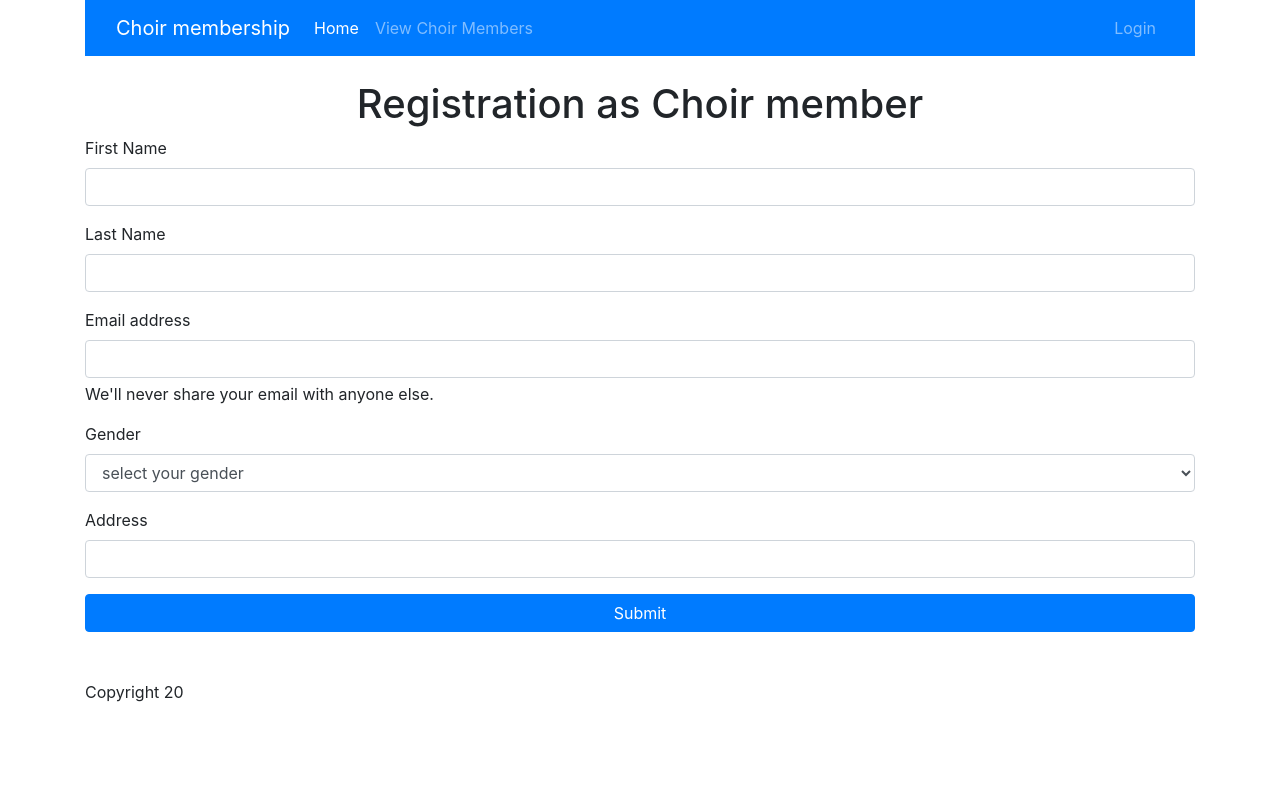
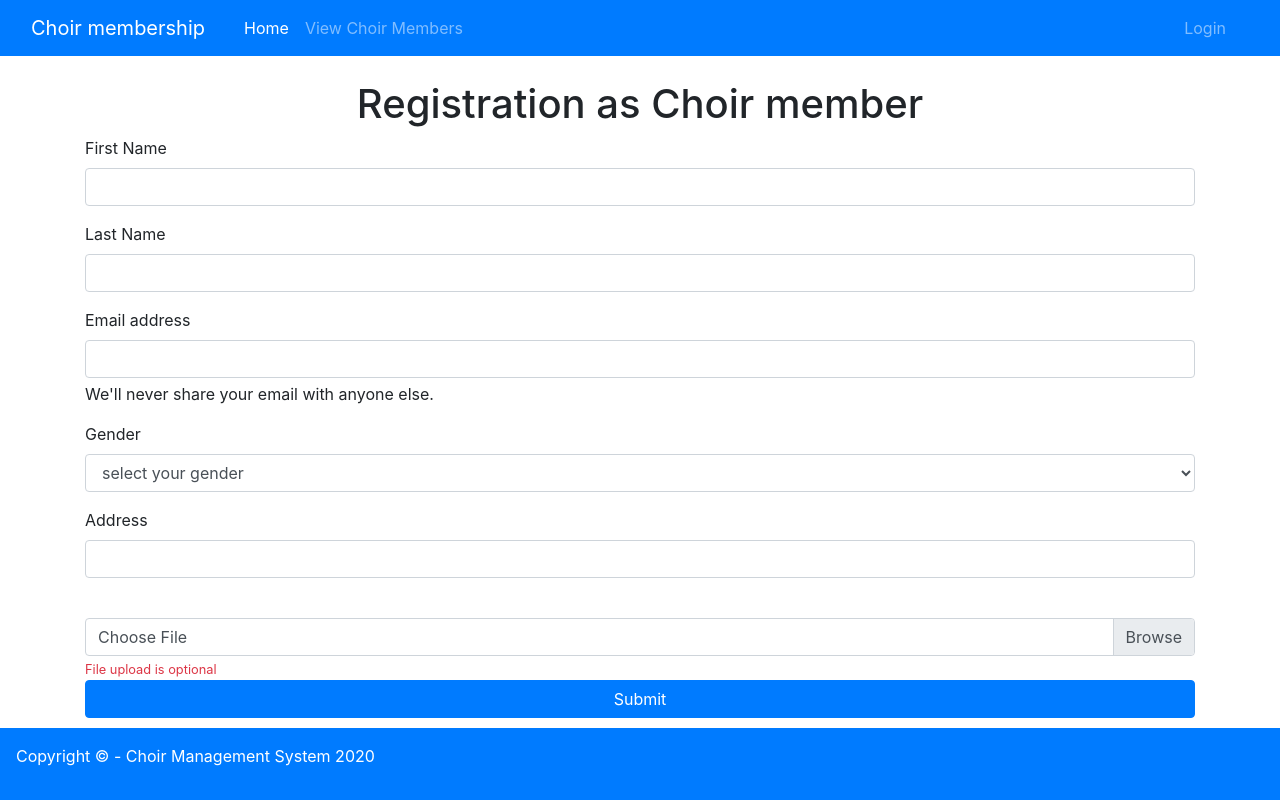
Before and after one commit to bukunmi2007/choirmanagement, a PHP site: page /index.php in a window 1280 px wide. Run offline with PHP 8.4, Linux system fonts and the light colour scheme; data that the repository does not hold is empty; some libraries are stand-ins or nearby versions.

Commit message:
Adjustment to facilitate Upload of picture_redesined footer_

```diff
--- a/db/conn.php
+++ b/db/conn.php
@@ -1,17 +1,17 @@
 <?php
     // Development Connection
-    // $hostname = '127.0.0.1';
-    // $db = 'choirmanagement_db';
-    // $user = 'root';
-    // $pass = '';
-    // $charset = 'utf8mb4';
+    $hostname = '127.0.0.1';
+    $db = 'choirmanagement_db';
+    $user = 'root';
+    $pass = '';
+    $charset = 'utf8mb4';
 
     // Remote Database Connection
-    $hostname = 'remotemysql.com';
-    $db = '3DRVz64Fib';
-    $user = '3DRVz64Fib';
-    $pass = 'Zqt4oUfcAJ';
-    $charset = 'utf8mb4';
+    // $hostname = 'remotemysql.com';
+    // $db = '3DRVz64Fib';
+    // $user = '3DRVz64Fib';
+    // $pass = 'Zqt4oUfcAJ';
+    // $charset = 'utf8mb4';
 
     //connector like jbdc and the likes
 
--- a/db/crud.php
+++ b/db/crud.php
@@ -9,9 +9,10 @@
         }
 
         //function to insert a new choir member into the choirmanagement database
-        public function insertChoirMember($firstname, $lastname, $emailaddress, $address, $gender){
+        public function insertChoirMember($firstname, $lastname, $emailaddress, $address, $gender, $avatar_path){
             try {
-                $sql = "INSERT INTO choir_member (firstname, lastname, emailaddress, address, gender_id) VALUES (:firstname, :lastname, :emailaddress, :address, :gender)";
+                $sql = "INSERT INTO choir_member (firstname, lastname, emailaddress, address, gender_id, avatar_path)
+                VALUES (:firstname, :lastname, :emailaddress, :address, :gender, :avatar_path)";
                 $stmt = $this->db->prepare($sql);
 
                 // bind all placeholders to the actual values
@@ -20,6 +21,7 @@
                 $stmt->bindparam(':emailaddress', $emailaddress);
                 $stmt->bindparam(':address', $address);
                 $stmt->bindparam(':gender', $gender);
+                $stmt->bindparam(':avatar_path', $avatar_path);
 
                 //execute statement
                 $stmt->execute();
--- a/includes/footer.php
+++ b/includes/footer.php
@@ -1,8 +1,13 @@
     <br>
     <br>
-        <div id="footer">
-            <?php echo "Copyright " . date("y"); ?>
+
+        <div id="footer" class="p-3 bg-primary text-white fixed-bottom">
+            <p class="text-centre"> Copyright &copy; - Choir Management System <?php echo date('Y'); ?> </p>
         </div>
+
+        <!-- <div id="footer">
+            <?php //echo "Copyright " . date("y"); ?>
+        </div> -->
 
     </div>
 <!-- Optional JavaScript; choose one of the two! -->
--- a/includes/header.php
+++ b/includes/header.php
@@ -32,7 +32,6 @@
     <title>choir management - <?php echo $title ?> </title>
   </head>
   <body>
-    <div class="container">
 
 
   <nav class="navbar navbar-expand-lg navbar-dark bg-primary">
@@ -41,7 +40,7 @@
           <button class="navbar-toggler" type="button" data-bs-toggle="collapse" data-bs-target="#navbarNav" aria-controls="navbarNav" aria-expanded="false" aria-label="Toggle navigation">
             <span class="navbar-toggler-icon"></span>
           </button>
-        <div class="collapse navbar-collapse" id="navbarNav">
+          <div class="collapse navbar-collapse container" id="navbarNav">
             <ul class="navbar-nav mr-auto">
               <li class="nav-item">
                 <a class="nav-link active" aria-current="page" href="index.php">Home</a>
@@ -87,6 +86,10 @@
         </div>
       </nav>
 
+
+
+    <div class="container">
+
     <br/>
 
 
--- a/index.php
+++ b/index.php
@@ -50,6 +50,14 @@
             <input required type="text" class="form-control" id="address" name="address">
         </div>
 
+        <br/>
+
+        <div class="custom-file">
+            <input required type="file" accept="image/*" class= "custom-file-input" id="avatar" name="avatar">
+            <label class="custom-file-label" for="avatar"> Choose File </label>
+            <small id="avatar" class="form-text text-danger"> File upload is optional</small>
+        </div>
+
         <button type="submit" name="submit" class="btn btn-primary btn-block">Submit</button>
     </form>
 
--- a/view.php
+++ b/view.php
@@ -11,8 +11,9 @@
     }else{
         $id = $_GET['id'];
         $results = $crud->getChoirMemberDetails($id);
+?>
 
-?>
+<img src="<?php echo empty($results['avatar_path']) ? "uploads/blank.png" : $results['avatar_path']) ; ?>" class="rounded-circle" style="width: 30%; height:30%" />
 
 <div class="card" style="width: 18rem;">
         <div class="card-body">
```
Also changed, not shown: success.php (+11 -1 lines). Lines whose indentation alone changed are shown as unchanged.
